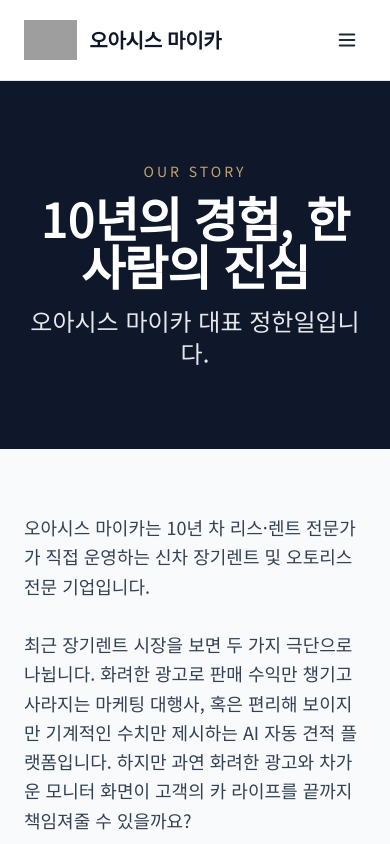
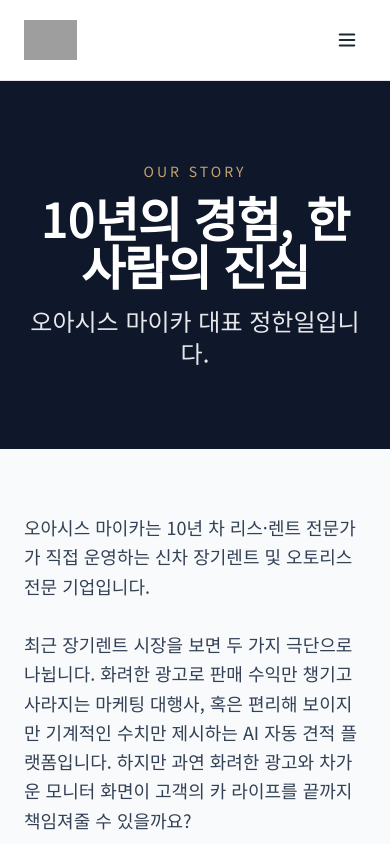
Before and after one commit to sanbada2026/oasis-my-car, a Next.js app: page /about in a window 390 px wide. Shown: the top 844 px of the page. Built offline with nearby package versions, Linux system fonts and the light colour scheme; grey boxes are pictures that could not be loaded.

Commit message:
Update Header.tsx: implement logo img onError fallback to '오아시스 마이카' text in font-semibold tracking-tight navy; add logo comment; nav/mobile unchanged (keep 1-5); CTAs via component already updated to '상담 요청'

```diff
--- a/components/Header.tsx
+++ b/components/Header.tsx
@@ -17,18 +17,23 @@ const navItems = [
 export default function Header() {
   const pathname = usePathname();
   const [mobileOpen, setMobileOpen] = useState(false);
+  const [logoError, setLogoError] = useState(false);
 
   return (
     <header className="sticky top-0 z-50 bg-white/95 backdrop-blur border-b">
       <div className="max-w-7xl mx-auto px-6 h-20 flex items-center justify-between">
         <Link href="/" className="flex items-center gap-3">
-          <img
-            src="/images/logo.svg"
-            alt="오아시스 마이카"
-            className="h-10 w-auto"
-            onError={(e) => { (e.currentTarget as HTMLImageElement).style.display = 'none'; }}
-          />
-          <span className="font-semibold text-xl tracking-[-0.3px] text-[#0F172A]">오아시스 마이카</span>
+          {/* Logo: prefer SVG img, with onError fallback to nice text typography */}
+          {!logoError ? (
+            <img
+              src="/images/logo.svg"
+              alt="오아시스 마이카"
+              className="h-10 w-auto"
+              onError={() => setLogoError(true)}
+            />
+          ) : (
+            <span className="font-semibold text-xl tracking-tight text-[#0F172A]">오아시스 마이카</span>
+          )}
         </Link>
 
         {/* Desktop Nav */}
```
